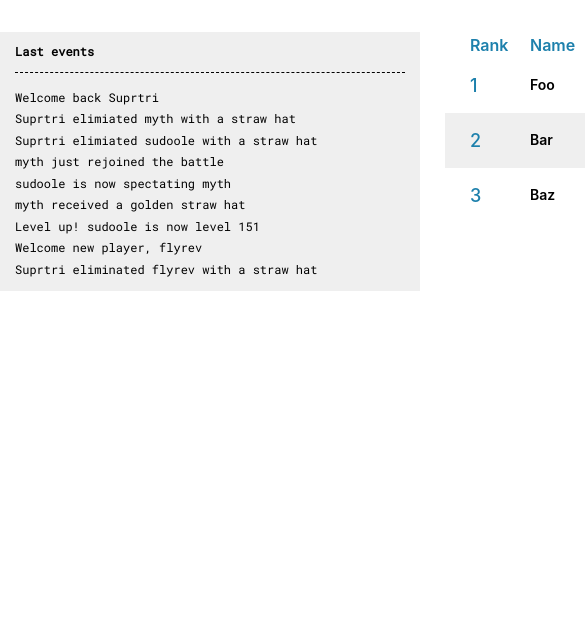
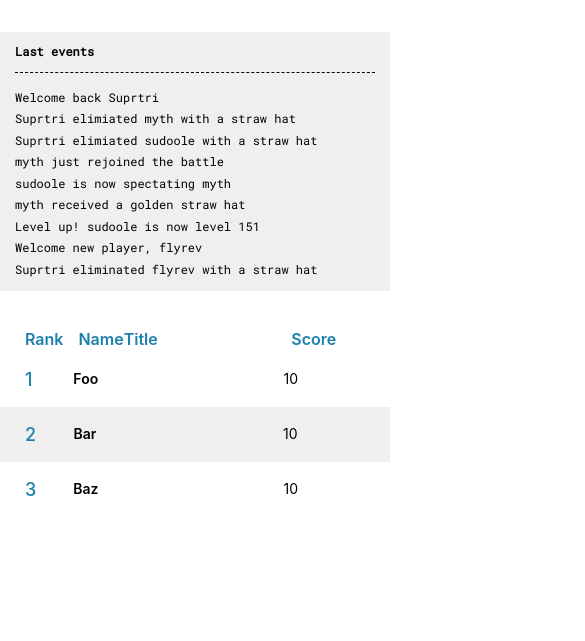
Before and after one commit to Kodeworks/kodeventure-server, a website: page src/public/scoreboard/scoreboard.html in a window 390 px wide. Shown: the part 203-844 px from the top of the page, 585 px wide, since content can reach past the window. Drawn offline with nearby package versions, Linux system fonts and the light colour scheme; files that its build step writes are made by us from their sources.

Commit message:
Add media query for screen smaller than 1280px width

```diff
--- a/src/public/scoreboard/style.css
+++ b/src/public/scoreboard/style.css
@@ -128,3 +128,22 @@ h2 {
 .player-score {
   width: 110px;
 }
+
+
+
+/**/
+@media (max-width: 1280px) {
+  #scoreboard {
+    flex-direction: column;
+    width: 100%;
+  }
+
+  .mainHeader-container {
+    width: 100%;
+  }
+
+  .kill-feed {
+    margin-bottom: 35px;
+    width: 100%;
+  }
+}
```
